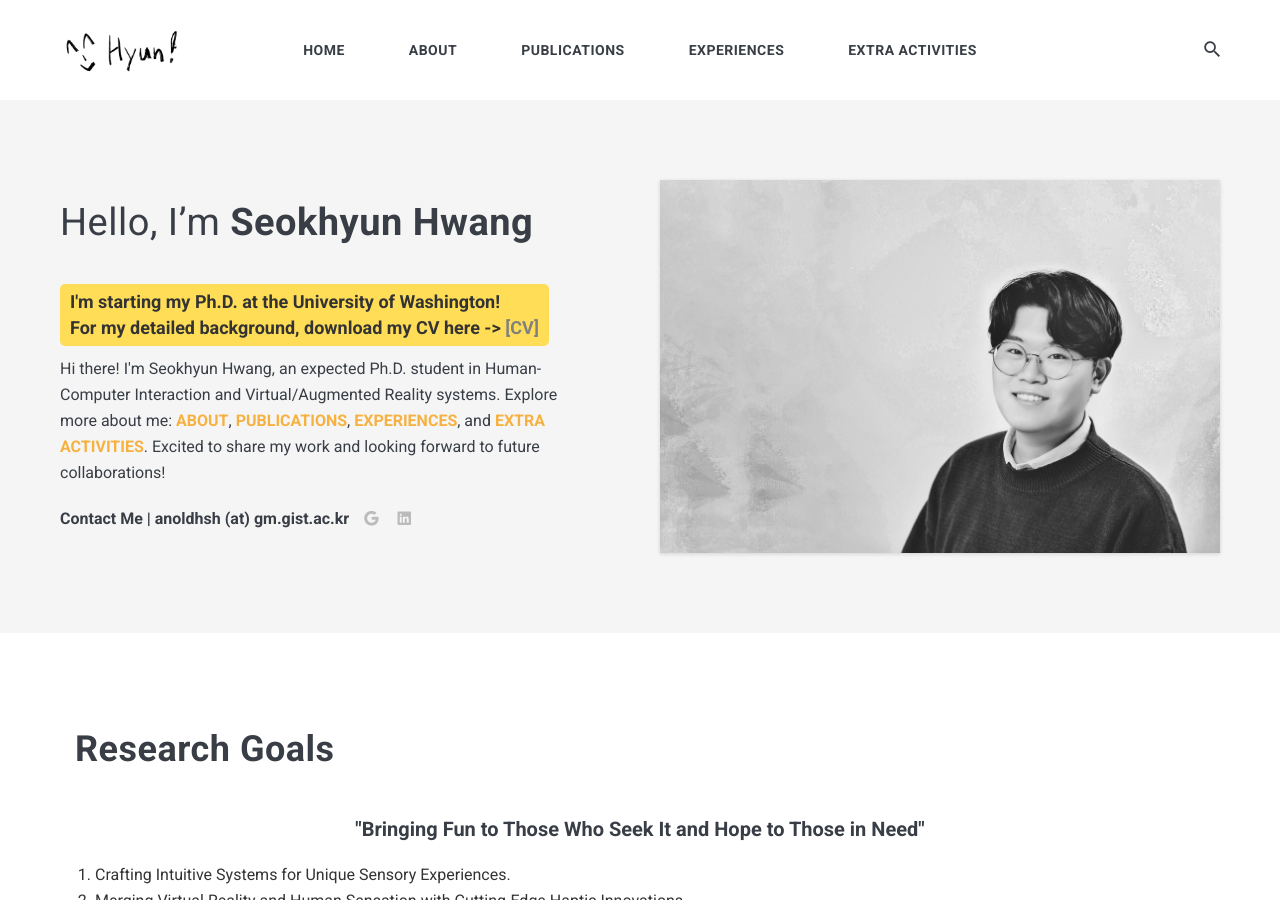
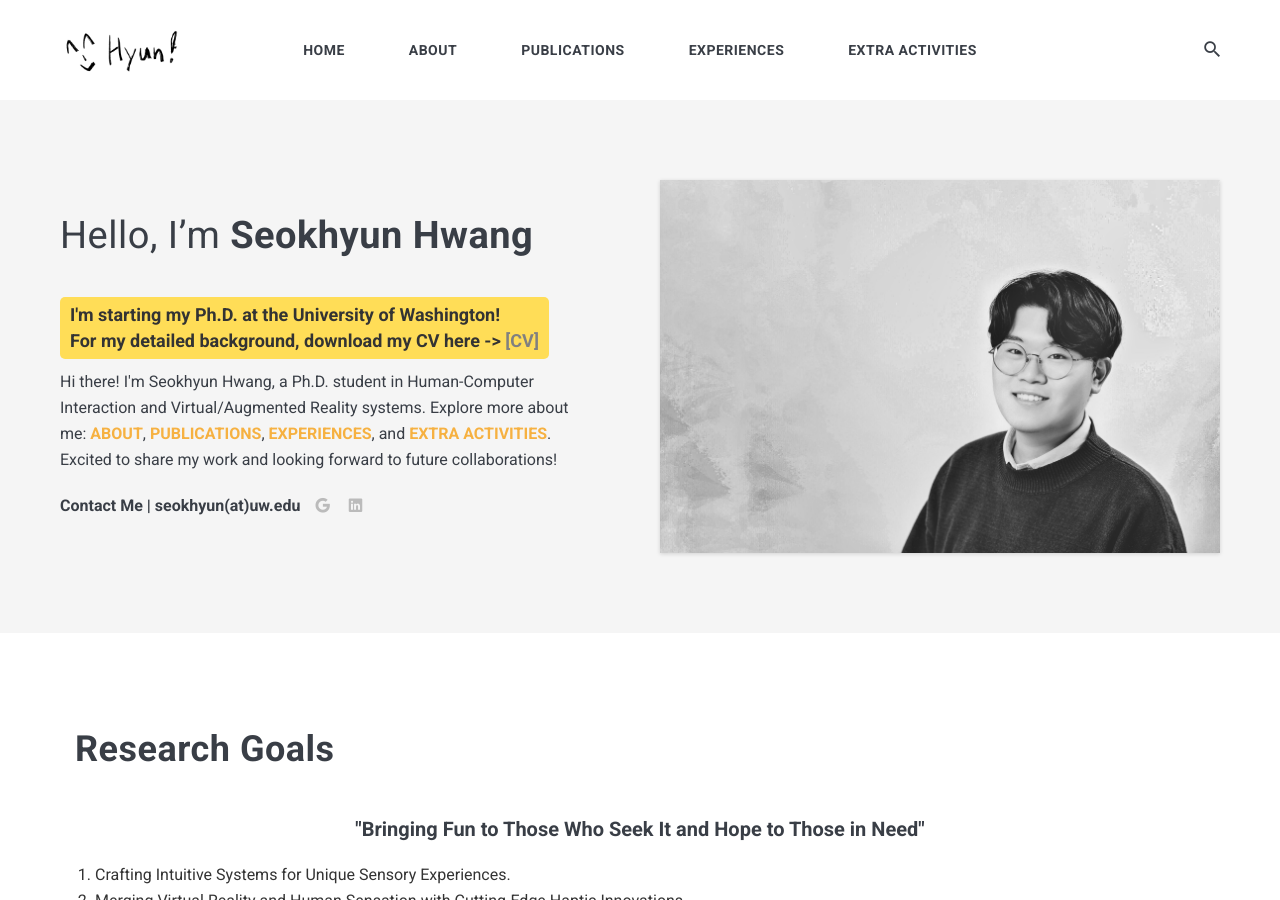
Before and after one commit to anoldhsh/anoldhsh.github.io, a Jekyll site: the page built from index.html, in a window 1280 px wide and 900 px high. Built offline with Jekyll 4.4.1, drawn with Linux system fonts in a browser that asks for light colours; nearby versions of some CDN libraries; the list of posts is cut into pages by our own code.

Commit message:
Revert "UW de-Update"
This reverts commit a59b53413d3e315a52c57fcda5d43dfc99a7cba2.

```diff
--- a/_includes/hero.html
+++ b/_includes/hero.html
@@ -11,11 +11,11 @@
             <span style="display: inline-block; background-color: #ffdd57; color: #333; padding: 5px 10px; border-radius: 5px; font-size: 18px; margin-bottom: 10px;">
               <strong>I'm starting my Ph.D. at the University of Washington! <br>For my detailed background, download my CV here -> <strong><a href='/Docs/CV_Seok Hyun Hwang_APR2024_LETTER.pdf' target='_blank' style='color: gray;'>[CV]</a></strong><br>
             </strong>
-            </span><br>Hi there! I'm Seokhyun Hwang, an expected Ph.D. student in Human-Computer Interaction and Virtual/Augmented Reality systems. Explore more about me: <a href='/ABOUT'><strong>ABOUT</strong></a>, <a href='/PUBLICATIONS'><strong>PUBLICATIONS</strong></a>, <a href='/EXPERIENCES'><strong>EXPERIENCES</strong></a>, and <a href='/EXTRAS'><strong>EXTRA ACTIVITIES</strong></a>. Excited to share my work and looking forward to future collaborations!
+            </span><br>Hi there! I'm Seokhyun Hwang, a Ph.D. student in Human-Computer Interaction and Virtual/Augmented Reality systems. Explore more about me: <a href='/ABOUT'><strong>ABOUT</strong></a>, <a href='/PUBLICATIONS'><strong>PUBLICATIONS</strong></a>, <a href='/EXPERIENCES'><strong>EXPERIENCES</strong></a>, and <a href='/EXTRAS'><strong>EXTRA ACTIVITIES</strong></a>. Excited to share my work and looking forward to future collaborations!
           </p>
           <!-- End Text -->
           <div class="hero__social">
-            <span class="hero__social-title">Contact Me | anoldhsh (at) gm.gist.ac.kr</span>
+            <span class="hero__social-title">Contact Me | seokhyun(at)uw.edu</span>
             {% include contact-link.html %}
           </div>
         </div>
```
